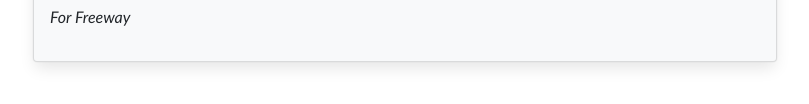
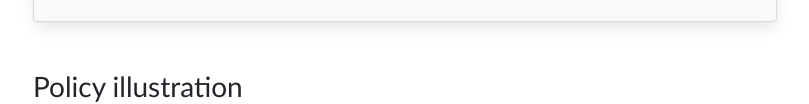
Before and after one commit to liruiluo/nsrl-vision-pub, a plain HTML site: page docs/index.html in a window 1280 px wide. Shown: the part 4214-4318 px from the top of the page, without its empty margins (235-1044 px from the left). Drawn offline with nearby package versions, Linux system fonts and the light colour scheme; some packages are replaced by stand-ins of ours; files that its build step writes are made by us from their sources; a script that the page names is missing; some icons are missing; a web font is replaced by a local one.

Commit message:
html change

```diff
--- a/docs/index.html
+++ b/docs/index.html
@@ -295,7 +295,6 @@
                             </div>
                         </div>
 
-                        <p> <i>For Freeway</i> </p>
                     </div>
                 </div>
 
```
